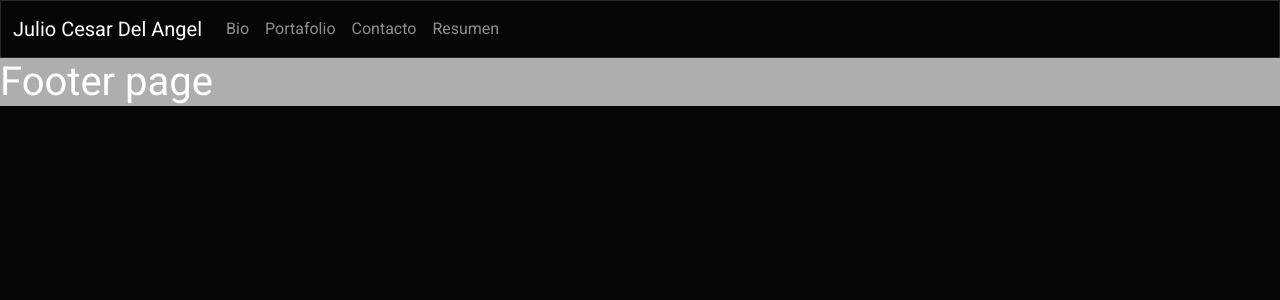
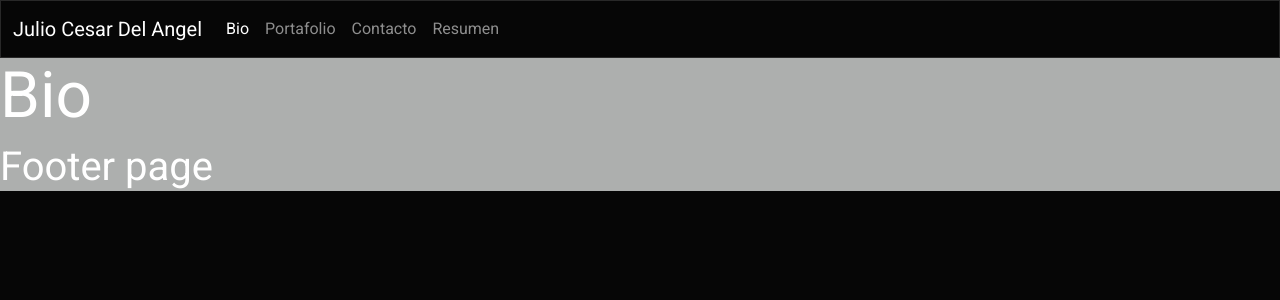
Before and after one commit to JulioCesarDelAngel/Portfolio-M20-D01, a React (Create React App) app: page / in a window 1280 px wide. Shown: the top 300 px of the page. Built offline with nearby package versions, Linux system fonts and the light colour scheme.

Commit message:
se agregan pages para portafolio

```diff
--- a/src/components/Header.js
+++ b/src/components/Header.js
@@ -1,10 +1,35 @@
 import React from "react";
+import { useState } from "react";
 import Navigation from "./Navigation";
+import Bio from './pages/Bio'
+import Portafolio from "./pages/Portafolio";
+import Contacto from "./pages/Contacto";
+import Resumen from "./pages/Resumen";
 
 export default function Header(){
+
+    const [currentPage, setCurrentPage] = useState('Bio');
+
+    const renderPage = () => {
+        if (currentPage === 'Bio') {
+          return <Bio />;
+        }
+        if (currentPage === 'Portafolio') {
+          return <Portafolio />;
+        }
+        if (currentPage === 'Contacto') {
+          return <Contacto />;
+        }
+        return <Resumen />;
+      };
+
+      const handlePageChange = (page) => setCurrentPage(page);
+
     return (
         <div className="header">
-             <Navigation/>
+             <Navigation currentPage={currentPage} handlePageChange={handlePageChange}/>
+             {renderPage()}
         </div>
+
     );
 }
--- a/src/components/Navigation.js
+++ b/src/components/Navigation.js
@@ -17,13 +17,16 @@ export default function Navigation({currentPage, handlePageChange}){
           </a>
         </li>
         <li className="nav-item">
-          <a className="nav-link" href="#x">Portafolio</a>
+          <a className={currentPage === "Portafolio" ? "nav-link active" : "nav-link"} href="#Portafolio"
+          onClick={()=> handlePageChange('Portafolio')}>Portafolio</a>
         </li>
         <li className="nav-item">
-          <a className="nav-link" href="#x">Contacto</a>
+          <a className={currentPage === "Contacto" ? "nav-link active" : "nav-link"} href="#Contacto"
+          onClick={()=> handlePageChange('Contacto')}>Contacto</a>
         </li>
         <li className="nav-item">
-          <a className="nav-link" href="#x">Resumen</a>
+          <a className={currentPage === "Resumen" ? "nav-link active" : "nav-link"} href="#Resumen"
+          onClick={()=> handlePageChange('Resumen')}>Resumen</a>
         </li>
       </ul>
     </div>
--- /dev/null
+++ b/src/components/pages/Bio.js
@@ -0,0 +1,7 @@
+import React from "react";
+
+export default function Bio () {
+    return (
+        <h1>Bio</h1>
+    );
+}
--- /dev/null
+++ b/src/components/pages/Contacto.js
@@ -0,0 +1,7 @@
+import React from "react";
+
+export default function Contacto () {
+    return (
+        <h1>Contacto</h1>
+    );
+}
--- /dev/null
+++ b/src/components/pages/Portafolio.js
@@ -0,0 +1,7 @@
+import React from "react";
+
+export default function Portafolio () {
+    return (
+        <h1>Portafolio</h1>
+    );
+}
--- /dev/null
+++ b/src/components/pages/Resumen.js
@@ -0,0 +1,7 @@
+import React from "react";
+
+export default function Resumen () {
+    return (
+        <h1>Resumen</h1>
+    );
+}
```
